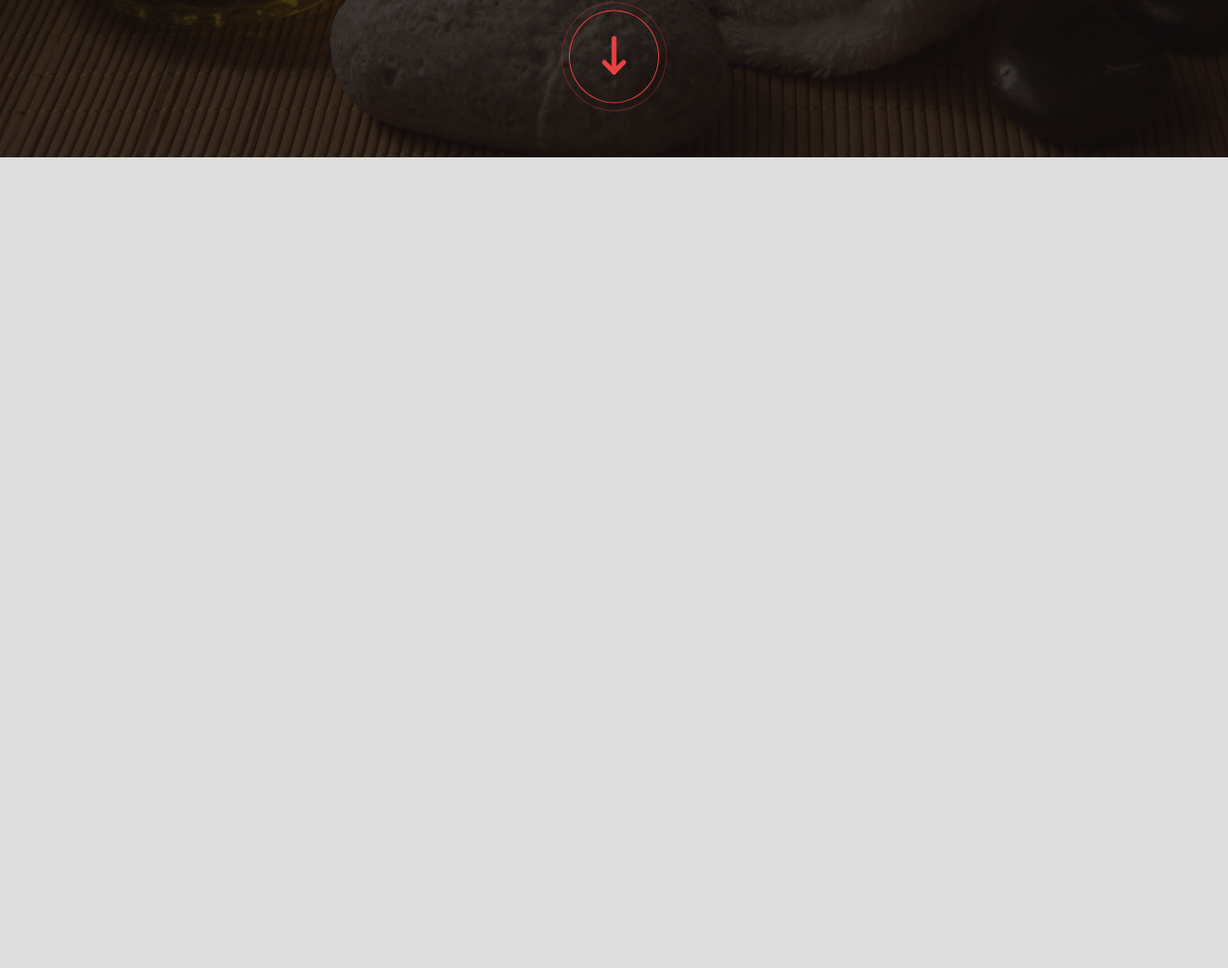
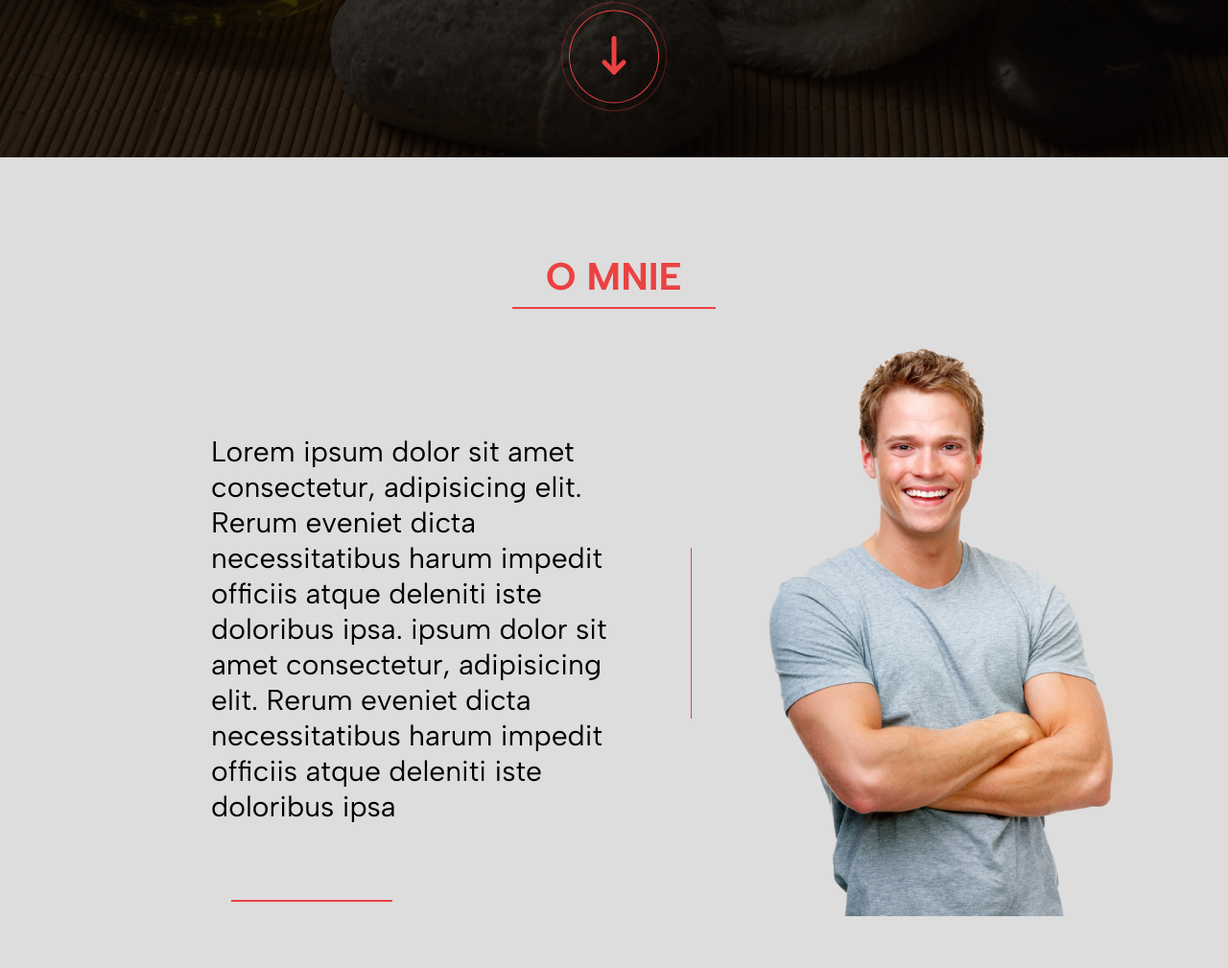
Before and after one commit to Diqqq/Miatkowski-massage, a plain HTML site: page index.html in a window 1280 px wide. Shown: the part 636-1645 px from the top of the page at 96% size. Before the commit the page ends 800 px from the top, so only its background shows below. Drawn offline with Linux system fonts and the light colour scheme.

Commit message:
start of the about me section

```diff
--- a/index.html
+++ b/index.html
@@ -10,7 +10,7 @@
 
     <link rel="preconnect" href="https://fonts.googleapis.com">
     <link rel="preconnect" href="https://fonts.gstatic.com" crossorigin>
-    <link href="https://fonts.googleapis.com/css2?family=Montserrat:wght@200;400;700&display=swap" rel="stylesheet">
+    <link href="https://fonts.googleapis.com/css2?family=Albert+Sans:wght@200;400;700&display=swap" rel="stylesheet">
     <script src="https://kit.fontawesome.com/b8ec94cc5c.js" crossorigin="anonymous"></script>
     <link rel="stylesheet" href="./css/main.css">
 </head>
@@ -47,13 +47,32 @@
                     <p class="job-title">Technik Masażysta</p>
                 </h2>
             </div>
-            <div class="header__arrow-box">
-                <a href="#aboutme" type="button"><img src="./img/arrow-narrow-down.svg" alt="strzałka w dół"
+
+                <a href="#aboutme" type="button" class="header__arrow-box"><img src="./img/arrow-narrow-down.svg" alt="strzałka w dół"
                         class=header__arrow-box-icon"></a>
+
+        </div>
+    </header>
+
+    <main class="main">
+        <section class="section section-padding aboutme" id="aboutme">
+            <div class="wrapper">
+                <h2 class="section-heading">O MNIE</h2>
+                <div class="aboutme__box">
+                    <div class="aboutme__box-text">
+                        <p class="aboutme__text">Lorem ipsum dolor sit amet consectetur, adipisicing elit. Rerum eveniet dicta necessitatibus harum impedit officiis atque deleniti iste doloribus ipsa.  ipsum dolor sit amet consectetur, adipisicing elit. Rerum eveniet dicta necessitatibus harum impedit officiis atque deleniti iste doloribus ipsa</p>
+                    </div>
+                    <div class="aboutme__box-img">
+                        <img src="./img/man.png" alt="">
+                    </div>
+                </div>
+                <!-- <div class="aboutme__left">Lorem ipsum dolor sit amet consectetur adipisicing elit. Suscipit ducimus non magni veniam totam doloremque aliquam fugiat excepturi qui animi!</div>
+                <div class="aboutme__right">
+                    <img src="./img/man.png" alt="">
+                </div> -->
             </div>
-        </div>
-
-    </header>
+        </section>
+    </main>
 
 
     <script src="./js/main.js"></script>
--- a/sass/_components.scss
+++ b/sass/_components.scss
@@ -1,44 +1,29 @@
-// .wrapper {
-// 	margin: 0 auto;
-// 	max-width: 1200px;
-// 	width: 100%;
-// }
+@import './colors';
+
+.wrapper {
+	margin: 0 auto;
+	max-width: 1200px;
+	width: 100%;
+}
 
 .section {
 	position: relative;
 	padding: 10em 0;
+	margin-bottom: 5em;
 	text-align: center;
-
-	&__heading {
+	&-heading {
 		position: relative;
 		display: inline-block;
-		font-weight: 300;
-		font-size: 6rem;
-		text-transform: uppercase;
-
-		&::before {
+		font-size: 4rem;
+		color: $lightred;
+		&::after {
 			content: '';
 			position: absolute;
-			left: -10px;
-			bottom: -5px;
-			height: 50%;
-			width: 50%;
-			background-color: rgb(235, 65, 65);
-			z-index: -5;
-		}
-
-		span{
-			color: rgb(235, 65, 65);
-
-		}
-
-		&-text {
-			font-family: 'Montserrat', sans-serif;
-			max-width: 600px;
-			margin: 0 auto;
-			margin-top: 2em;
-			font-size: 1.4rem;
-			line-height: 1.8em;
+			bottom: -20%;
+			left: -25%;
+			height: 2px;
+			width: 150%;
+			border-bottom: 2px solid $lightred;
 		}
 	}
 }
--- a/sass/main.scss
+++ b/sass/main.scss
@@ -17,8 +17,7 @@ html {
 }
 
 body {
-	font-family: 'Montserrat', sans-serif;
-	// font-family: 'Open Sans', sans-serif;
+	font-family: 'Albert Sans', sans-serif;
 	background-color: $lightgrey;
 }
 
@@ -134,7 +133,7 @@ body {
 		position: absolute;
 		width: 100%;
 		height: 100%;
-		background-color: rgba(21, 15, 15, 0.8);
+		background-color: rgba(6, 4, 4, 0.8);
 		z-index: 0;
 	}
 
@@ -159,7 +158,7 @@ body {
 	&__title-box-text {
 		.job-title {
 			position: relative;
-			margin-top: .25em;
+			margin-top: 0.25em;
 			font-weight: 200;
 			margin-left: 0.35em;
 			&::after {
@@ -194,3 +193,42 @@ body {
 		}
 	}
 }
+
+// main
+// section about me
+.aboutme {
+	&__box {
+		position: relative;
+		margin-top: 5em;
+		display: flex;
+
+		&-text {
+			position: relative;
+			width: 35%;
+			margin: 3em 0 0 6em;
+			text-align: left;
+			font-size: 3rem;
+			&::after {
+				content: '';
+				position: absolute;
+				left: 5%;
+				bottom: -20%;
+				width: 40%;
+				border-bottom: 2px solid $lightred;
+			}
+		}
+		&-img {
+			position: absolute;
+			right: 5%;
+			display: block;
+			&::after {
+				content: '';
+				position: absolute;
+				top: 35%;
+				left: -15%;
+				height: 30%;
+				border-left: 1px solid $lightred;
+			}
+		}
+	}
+}
```
Also changed, not shown: css/main.css, img/man.png (added), 1 other file.
